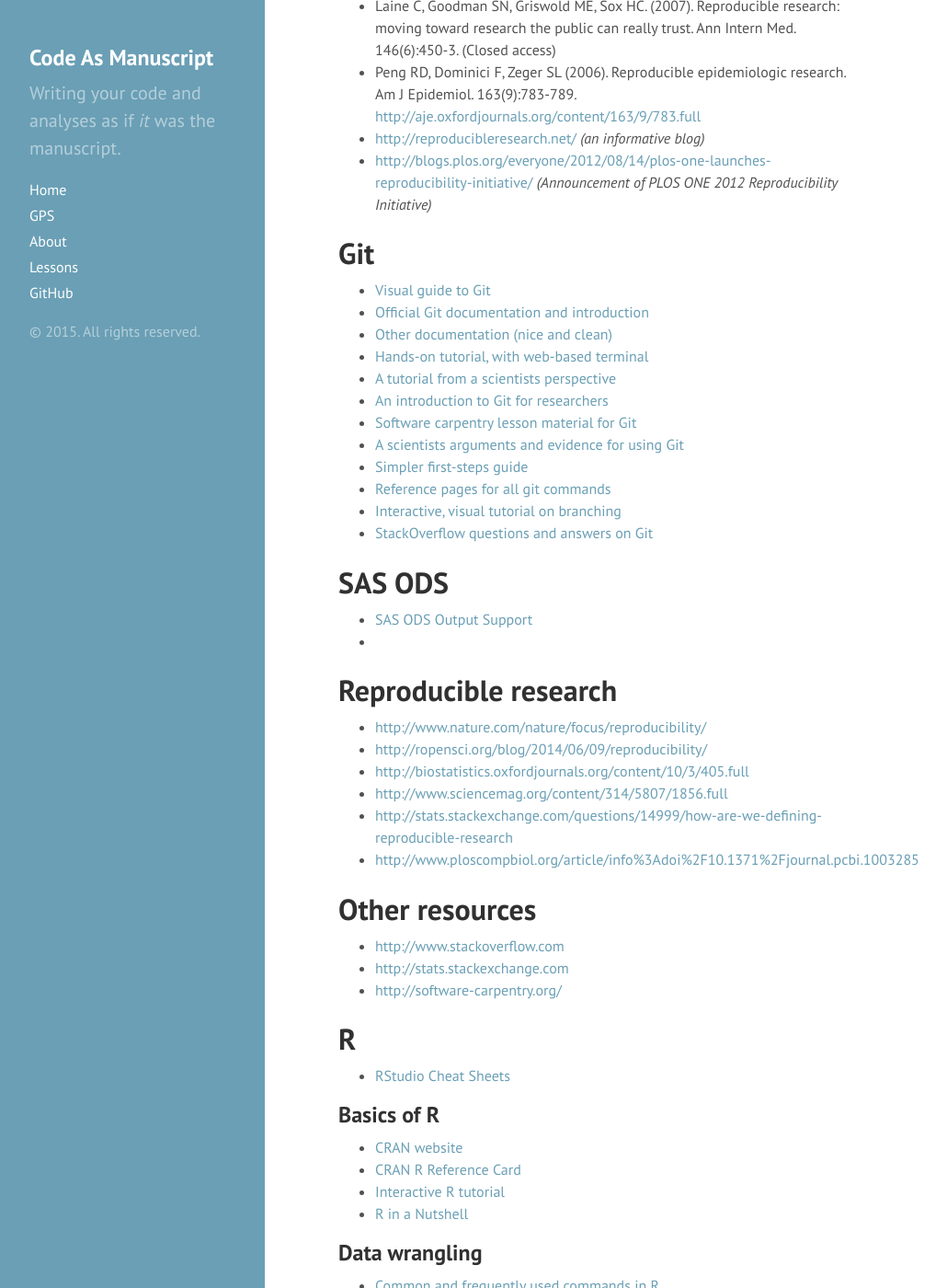
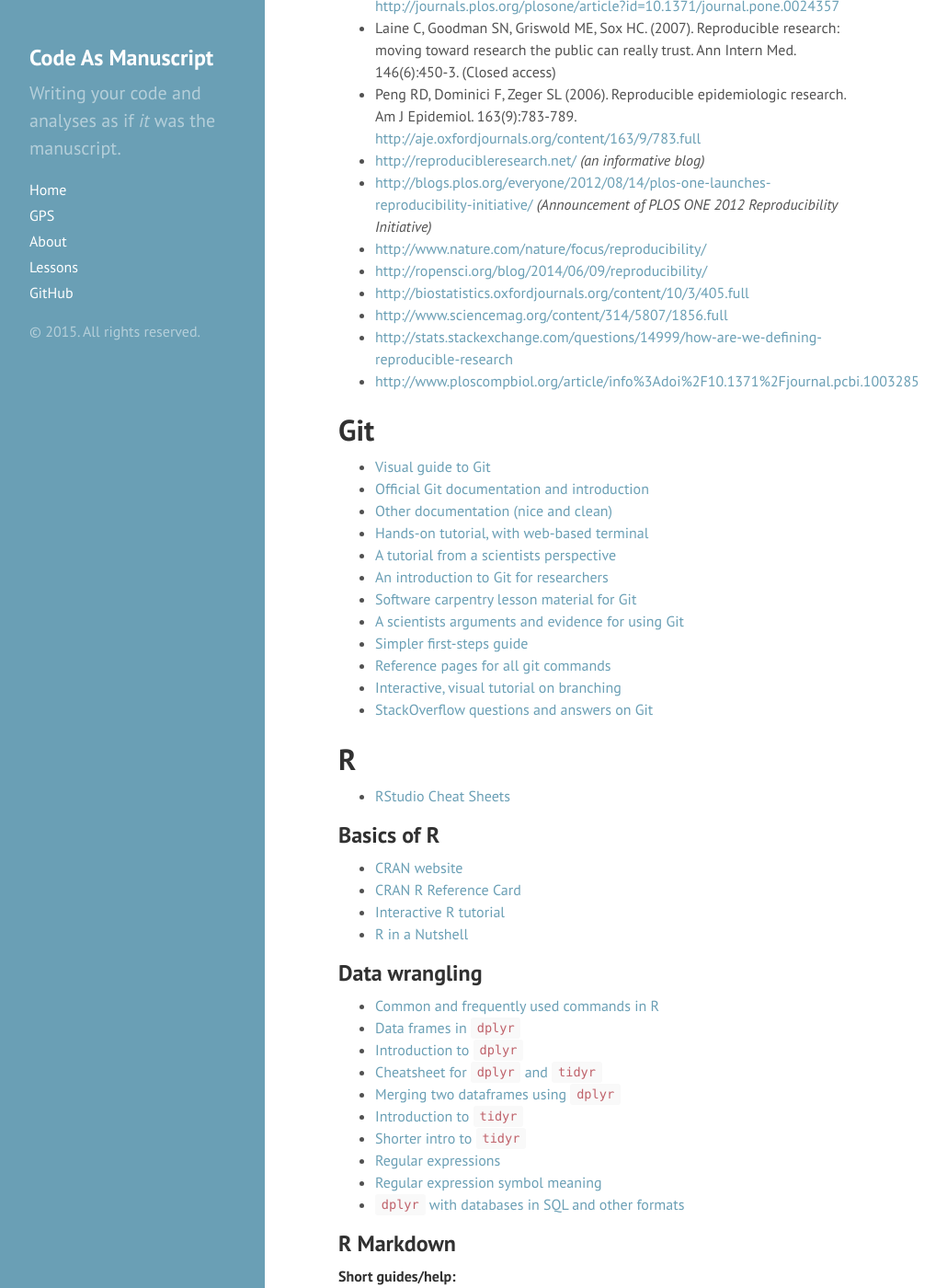
Before and after one commit to codeasmanuscript/site, a Jekyll site: the page built from lessons/resources.md, in a window 1280 px wide and 1400 px high, scrolled down 561 px. Shown: the whole window at 92% size, without its empty margins (0-1030 px from the left). Built offline with Jekyll 4.4.1, drawn with Linux system fonts in a browser that asks for light colours; Markdown is read by kramdown in place of the engine named in the settings; some of the changed text lies outside the part shown.

Commit message:
Updated from master

```diff
--- a/lessons/resources.md
+++ b/lessons/resources.md
@@ -15,7 +15,8 @@ categories:
 
 * [Reproductibility](#reproducibility)
 * [Git](#git)
-* [SAS ODS](#sas-ods)
+* [R](#r)
+* [SAS](#sas)
 
 # Reproducibility #
 
@@ -38,6 +39,12 @@ categories:
 * <http://reproducibleresearch.net/> *(an informative blog)*
 * <http://blogs.plos.org/everyone/2012/08/14/plos-one-launches-reproducibility-initiative/>
   *(Announcement of PLOS ONE 2012 Reproducibility Initiative)*
+* <http://www.nature.com/nature/focus/reproducibility/>
+* <http://ropensci.org/blog/2014/06/09/reproducibility/>
+* <http://biostatistics.oxfordjournals.org/content/10/3/405.full>
+* <http://www.sciencemag.org/content/314/5807/1856.full>
+* <http://stats.stackexchange.com/questions/14999/how-are-we-defining-reproducible-research>
+* <http://www.ploscompbiol.org/article/info%3Adoi%2F10.1371%2Fjournal.pcbi.1003285>
 
 # Git #
 
@@ -53,26 +60,6 @@ categories:
 * [Reference pages for all git commands](http://gitref.org/)
 * [Interactive, visual tutorial on branching](http://pcottle.github.io/learnGitBranching/)
 * [StackOverflow questions and answers on Git](http://stackoverflow.com/questions/tagged/git)
-
-# SAS ODS #
-
-* [SAS ODS Output Support](http://support.sas.com/documentation/cdl/en/odsug/65308/HTML/default/viewer.htm#p0oxrbinw6fjuwn1x23qam6dntyd.htm)
-*
-
-# Reproducible research #
-
-* <http://www.nature.com/nature/focus/reproducibility/>
-* <http://ropensci.org/blog/2014/06/09/reproducibility/>
-* <http://biostatistics.oxfordjournals.org/content/10/3/405.full>
-* <http://www.sciencemag.org/content/314/5807/1856.full>
-* <http://stats.stackexchange.com/questions/14999/how-are-we-defining-reproducible-research>
-* <http://www.ploscompbiol.org/article/info%3Adoi%2F10.1371%2Fjournal.pcbi.1003285>
-
-# Other resources #
-
-* <http://www.stackoverflow.com>
-* <http://stats.stackexchange.com>
-* <http://software-carpentry.org/>
 
 # R #
 
@@ -120,3 +107,16 @@ categories:
 * [Code chunk options detailed](http://yihui.name/knitr/options/)
 * [Customization of markdown tables (`pander`)](http://rapporter.github.io/pander/)
 * [For installation or documentation of LaTeX](https://www.latex-project.org/)
+
+# SAS #
+
+## ODS ##
+
+* [SAS ODS Output Support](http://support.sas.com/documentation/cdl/en/odsug/65308/HTML/default/viewer.htm#p0oxrbinw6fjuwn1x23qam6dntyd.htm)
+
+
+# Other resources #
+
+* <http://www.stackoverflow.com>
+* <http://stats.stackexchange.com>
+* <http://software-carpentry.org/>
```
